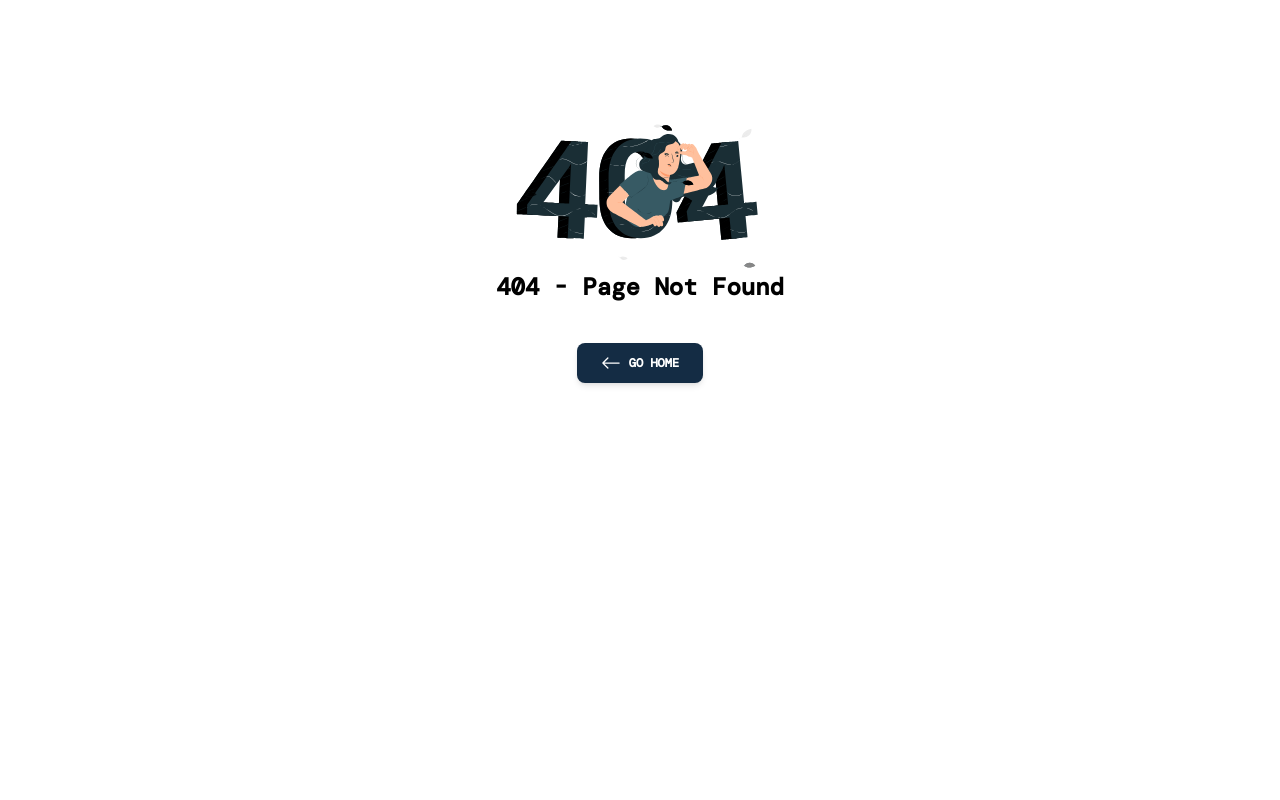
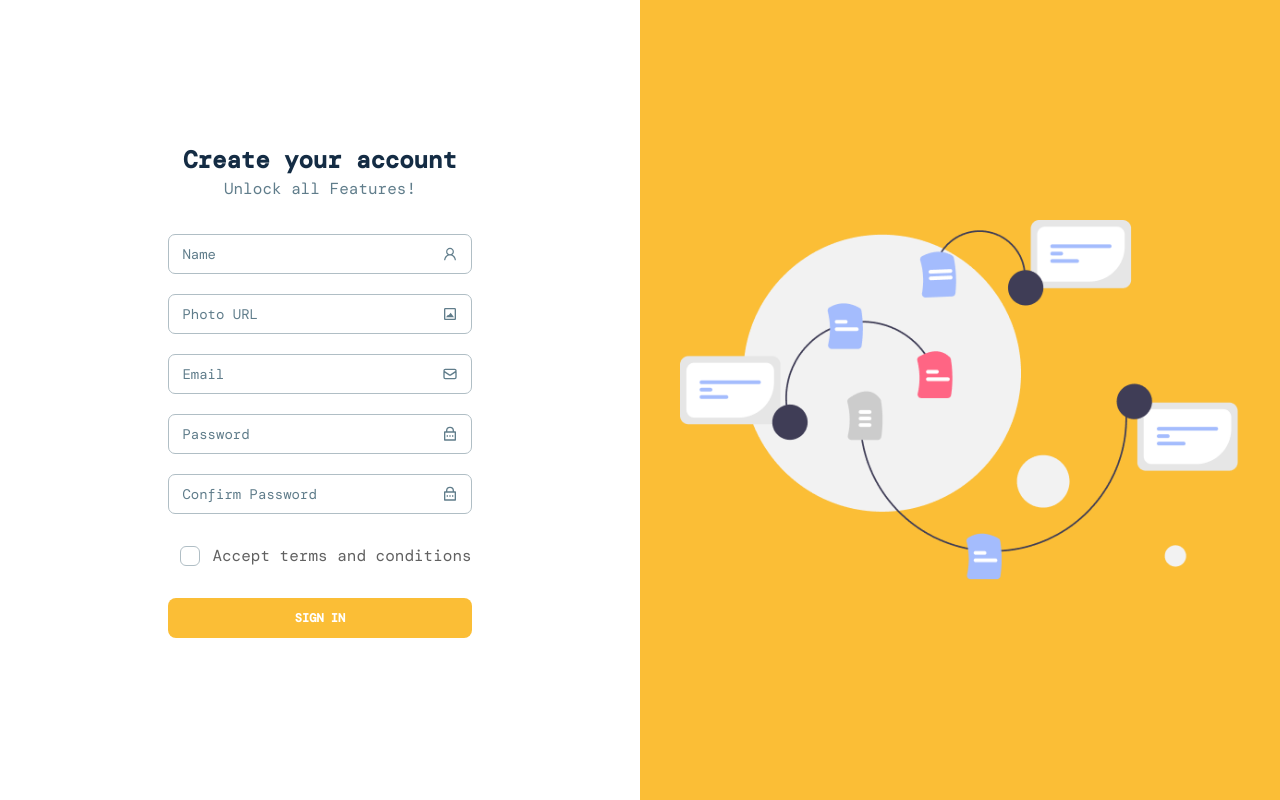
Before and after one commit to monishatBaishnab/-EduSync-Assignment-Management, a React (Vite) app: page /signup in a window 1280 px wide. Before the commit this address had no page. Built offline with nearby package versions, Linux system fonts and the light colour scheme; a web font is replaced by a local one.

Commit message:
Create Sign in page and add sign in form.

```diff
--- /dev/null
+++ b/src/layouts/SignUpForm/SignUpForm.jsx
@@ -0,0 +1,44 @@
+import { Button, Checkbox, Input, Typography } from "@material-tailwind/react";
+import { AiOutlineUser } from 'react-icons/ai';
+import { HiOutlineMail } from "react-icons/hi";
+import { RiLockPasswordLine } from "react-icons/ri";
+import { BiImageAlt } from "react-icons/bi";
+
+const SignUpForm = () => {
+    const handleSingUp = (e) => {
+        e.preventDefault();
+        const form = new FormData(e.currentTarget);
+        const name = form.get('name');
+        const photo = form.get('photo');
+        const email = form.get('email');
+        const password = form.get('password');
+        const cpassword = form.get('cpassword');
+        const tarms = form.get('tarms');
+        if(tarms === 'on'){
+            console.log(name, photo, email, password, cpassword);
+        }else{
+            console.log('select trams and condition');
+        }
+    }
+    return (
+        <div className="flex items-center justify-center flex-col w-full min-h-screen">
+            <div className="max-w-[480px]">
+                <div className="mb-3 text-center">
+                    <Typography className="text-dark-gray" variant="h4">Create your account</Typography>
+                    <Typography className="text-blue-gray-500 font-normal" variant="paragraph">Unlock all Features!</Typography>
+                </div>
+                <form onSubmit={handleSingUp} className="space-y-5 p-5">
+                    <Input name="name" className="focus:outline-dark-gray" type="text" label="Name" icon={<AiOutlineUser />} />
+                    <Input name="photo" className="focus:outline-dark-gray" type="text" label="Photo URL" icon={<BiImageAlt />} />
+                    <Input name="email" className="focus:outline-dark-gray" type="email" label="Email" icon={<HiOutlineMail />} />
+                    <Input name="password" className="focus:outline-dark-gray" type="password" label="Password" icon={<RiLockPasswordLine />} />
+                    <Input name="cpassword" className="focus:outline-dark-gray" type="password" label="Confirm Password" icon={<RiLockPasswordLine />} />
+                    <Checkbox name="tarms" label='Accept terms and conditions' />
+                    <Button type="submit" className="block w-full bg-light-orange shadow-none hover:shadow-none">Sign in</Button>
+                </form>
+            </div>
+        </div>
+    );
+};
+
+export default SignUpForm;
--- a/src/pages/SignUp/SignUp.jsx
+++ b/src/pages/SignUp/SignUp.jsx
@@ -1,8 +1,17 @@
+import SignUpForm from "../../layouts/SignUpForm/SignUpForm";
+import signup from '../../assets/signup.png';
 
 const SignUp = () => {
     return (
-        <div>
-
+        <div className="grid grid-cols-1 md:grid-cols-2">
+            <div>
+                <SignUpForm />
+            </div>
+            <div className="bg-light-orange hidden md:inline-block">
+                <div className="flex min-h-screen w-full items-center justify-center p-10">
+                    <img src={signup} alt="" />
+                </div>
+            </div>
         </div>
     );
 };
--- a/src/routes/Routes.jsx
+++ b/src/routes/Routes.jsx
@@ -52,7 +52,7 @@ const Routes = createBrowserRouter([
         element: <SignIn />
     },
     {
-        path: '/signip',
+        path: '/signup',
         element: <SignUp />
     }
 ]);
```
Also changed, not shown: src/assets/signup.png (added).
